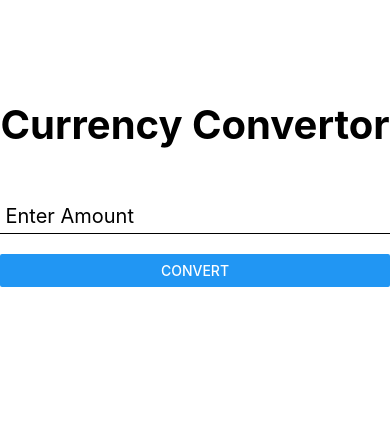
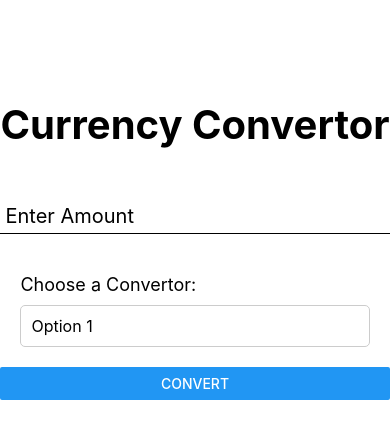
Before and after one commit to IT3133Practical/currency-convert-app, a React Native app: screen / in a window 390 px wide. Shown: the top 438 px of the page. Built offline with nearby package versions, Linux system fonts and the light colour scheme.

Commit message:
Enhance currency converter with dropdown options and modal for selection

```diff
--- a/src/components/currencyConvertor.tsx
+++ b/src/components/currencyConvertor.tsx
@@ -1,10 +1,19 @@
-import { useState } from 'react'
-import { View, Text, Button, TextInput } from 'react-native'
+import React, { useState } from 'react'
+import { View, Text, TouchableOpacity, Modal, FlatList, StyleSheet, TextInput, Button } from 'react-native'
 
 export default function currencyConvertor() {
     const [value, setValue] = useState<string>('')
+    const [isVisible, setIsVisible] = useState(false)
+    const [selectedOption, setSelectedOption] = useState<string>('Option 1')
 
-    const getCurrencyValue=()=>{
+    const options = ['USD to LKR', 'LKR to USD']
+
+    const handleSelect = (option: string) => {
+        setSelectedOption(option)
+        setIsVisible(false)
+    }
+
+    const getCurrencyValue = () => {
         const numericValue = parseFloat(value) || 0
         console.log('Converted Value:', numericValue)
     }
@@ -21,7 +30,75 @@ export default function currencyConvertor() {
                 />
             </View>
 
-            <Button title="Convert" onPress={()=>{console.log(value)}} />
+            {/* Convertor Options */}
+            <View style={styles.container}>
+                <Text style={styles.label}>Choose a Convertor:</Text>
+
+                {/* Dropdown Button */}
+                <TouchableOpacity onPress={() => setIsVisible(true)} style={styles.dropdown}>
+                    <Text style={styles.dropdownText}>{selectedOption}</Text>
+                </TouchableOpacity>
+
+                {/* Modal for Options */}
+                <Modal visible={isVisible} transparent animationType="slide">
+                    <View style={styles.modalContainer}>
+                        <View style={styles.modalContent}>
+                            <FlatList
+                                data={options}
+                                keyExtractor={(item, index) => index.toString()}
+                                renderItem={({ item }) => (
+                                    <TouchableOpacity
+                                        onPress={() => handleSelect(item)}
+                                        style={styles.option}
+                                    >
+                                        <Text style={styles.optionText}>{item}</Text>
+                                    </TouchableOpacity>
+                                )}
+                            />
+                        </View>
+                    </View>
+                </Modal>
+            </View>
+
+            <Button title="Convert" onPress={getCurrencyValue} />
         </View>
     )
 }
+
+const styles = StyleSheet.create({
+    container: {
+        padding: 20,
+    },
+    label: {
+        fontSize: 18,
+        marginBottom: 10,
+    },
+    dropdown: {
+        borderWidth: 1,
+        borderColor: '#ccc',
+        padding: 10,
+        borderRadius: 5,
+    },
+    dropdownText: {
+        fontSize: 16,
+    },
+    modalContainer: {
+        flex: 1,
+        justifyContent: 'center',
+        backgroundColor: 'rgba(0, 0, 0, 0.5)',
+    },
+    modalContent: {
+        backgroundColor: '#fff',
+        marginHorizontal: 20,
+        borderRadius: 10,
+        padding: 10,
+    },
+    option: {
+        padding: 15,
+        borderBottomWidth: 1,
+        borderBottomColor: '#ccc',
+    },
+    optionText: {
+        fontSize: 16,
+    },
+})
```
